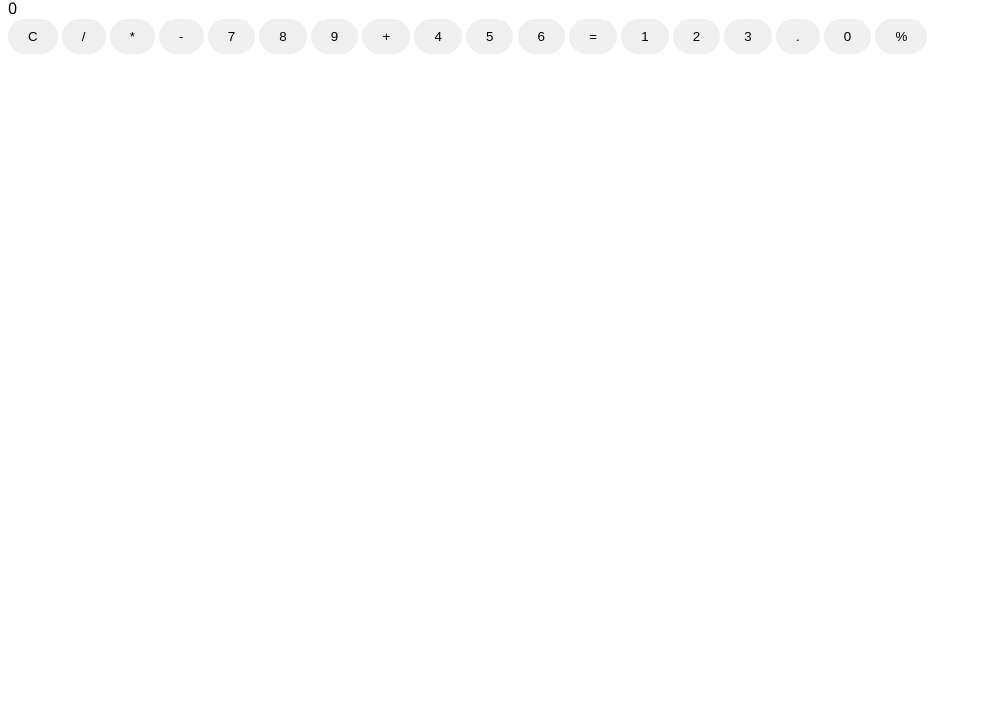
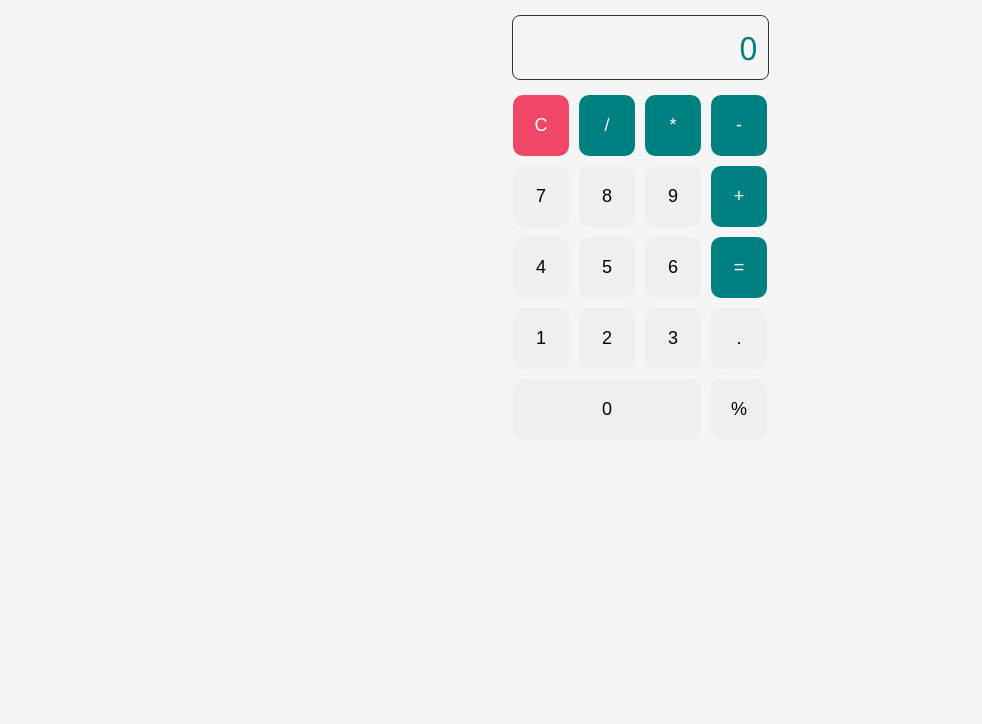
Before and after one commit to jdsteadycode/js-calculator, a plain HTML site: page index.html in a window 1280 px wide. Shown: the part 76-800 px from the top of the page, without its empty margins (0-982 px from the left). Drawn offline with Linux system fonts and the light colour scheme.

Commit message:
css modified.

```diff
--- a/styles/style.css
+++ b/styles/style.css
@@ -5,38 +5,79 @@ html {
 
 body {
   font-family: "Segoe UI";
+  background-color: #f5f5f5;
 }
 
 #Heading {
   text-align: center;
+  font-size: 20px;
+  margin-bottom: 25px;
 }
 
 #Heading span {
   color: teal;
 }
 
-#Calculator-body {
-  text-align: center;
+#calculator-content {
+  margin-bottom: 15px;
+  display: flex;
+  justify-content: center;
+}
+
+.display {
+  width: 100%;
+  max-width: 235px;
+  padding: 10px;
+  border: none;
+  border: 1px solid #333;
+  color: teal;
+  font-size: 2rem;
+  border-radius: 8px;
+  text-align: right;
+
+}
+
+.calculator-container {
+  display: flex;
+  justify-content: center;
+}
+
+.calculator-button-grid {
+  display: grid;
+  grid-template-columns: repeat(4, 1fr);
+  gap: 10px;
 }
 
 button {
   border: none;
-  padding: 10px 20px;
-  border-radius: 30px;
-  cursor: pointer;
+  padding: 20px 20px;
+  border-radius: 10px;
+  cursor: grab;
+  font-size: 18px;
+  transition: opacity .15s;
 }
 
-.impt-btns {
+button:hover {
+  opacity: .8;
+}
+
+.js-symbol {
+  /* background-color: #ffab00; */
   background-color: teal;
   color: #fff;
 }
 
-.box {
-  margin-inline: auto;
-  width: auto;
-  max-width: 35%;
-  background: transparent;
-  padding: 20px 20px;
-  border: 0.5px solid teal;
-  border-radius: 4px;
+.js-equals {
+  background-color: teal;
+  color: white;
+  grid-row: span 2;
 }
+
+.js-clear {
+  background-color: rgb(240, 70, 104);
+  color: white;
+}
+
+.wide {
+  grid-column: span 3;
+}
```
